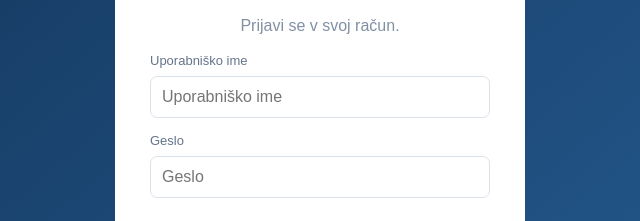
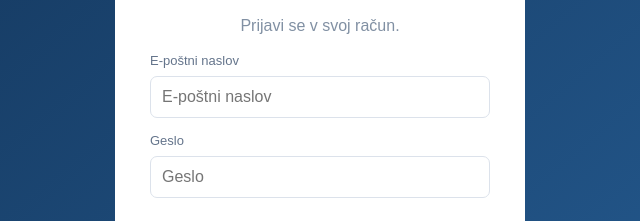
Before and after one commit to davidfuzir-code/katoliski-asistent, a plain HTML site: page index.html in a window 1280 px wide. Shown: the part 312-533 px from the top of the page, 320-960 px from the left. Drawn offline with Linux system fonts and the light colour scheme.

```diff
--- a/index.html
+++ b/index.html
@@ -64,8 +64,8 @@ main{padding:15px}
 <div class="logo">✝ Katoliški<span>Asistent</span></div>
 <h2 style="text-align:center">Prijava</h2>
 <p style="text-align:center;color:#8190a3">Prijavi se v svoj račun.</p>
-<label>Uporabniško ime</label>
-<input id="username" placeholder="Uporabniško ime">
+<label>E-poštni naslov</label>
+<input id="username" type="email" placeholder="E-poštni naslov">
 <label>Geslo</label>
 <input id="password" type="password" placeholder="Geslo">
 <p id="error" class="error"></p>
```
